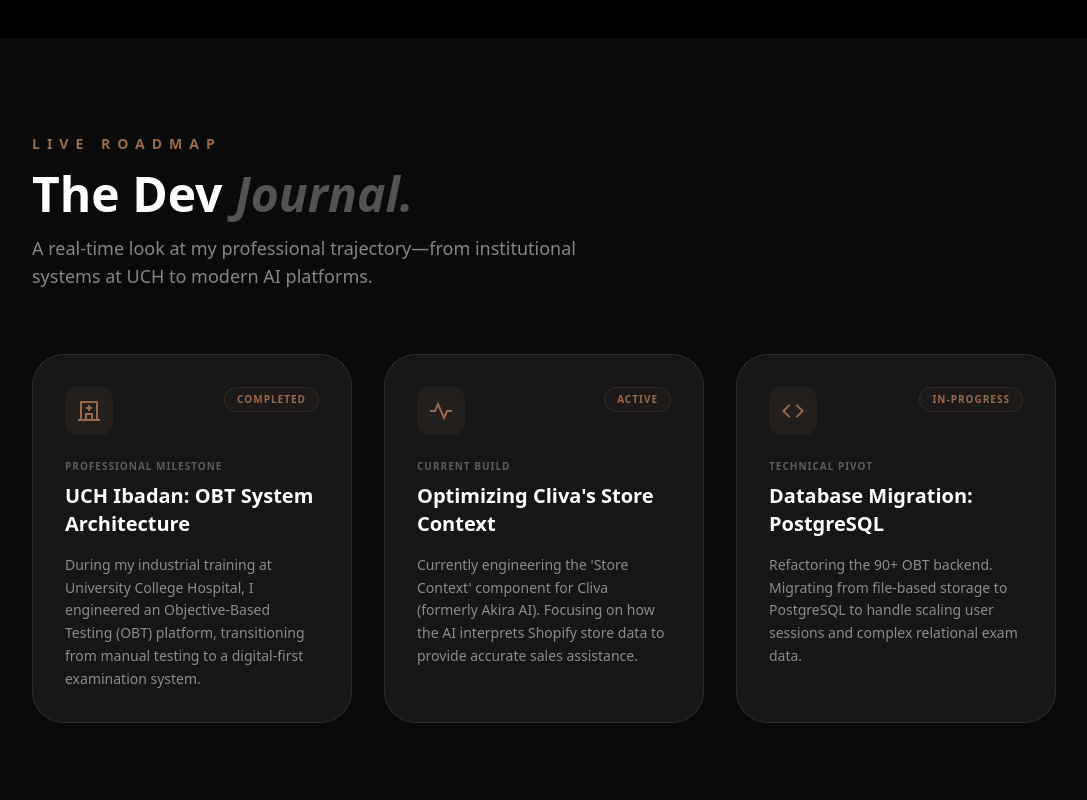
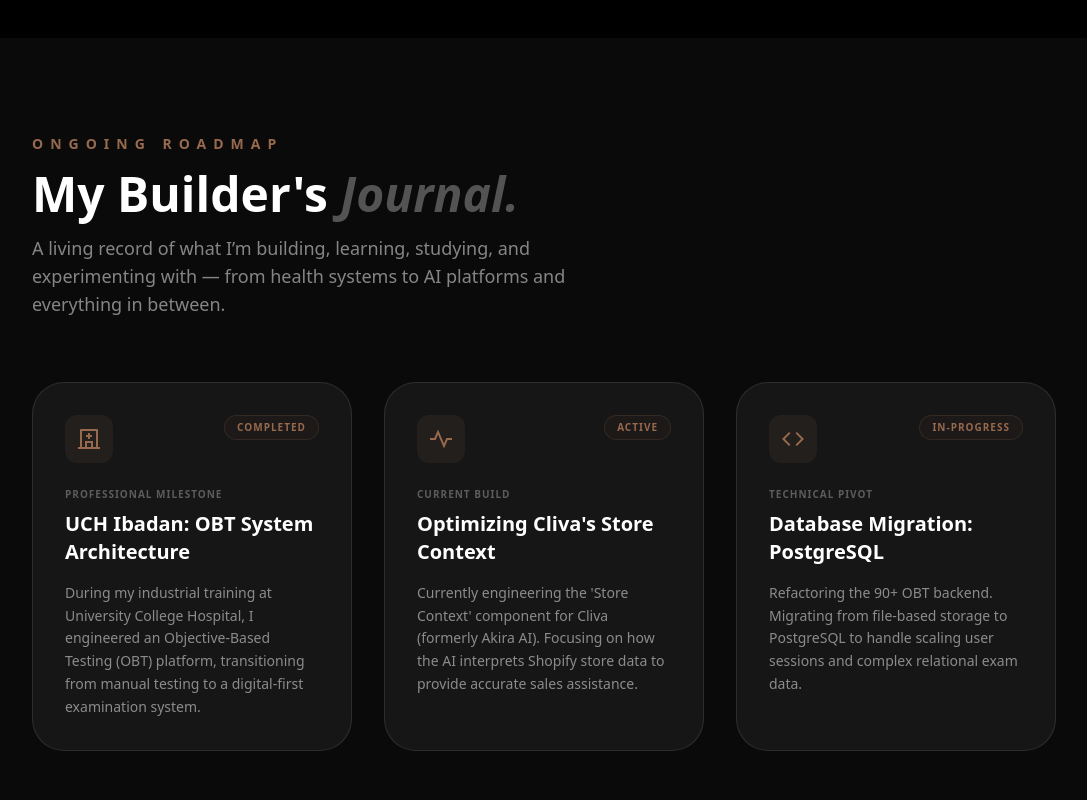
Before and after one commit to tijesunimi-5/dev-tijesunimi, a Next.js app: page / in a window 1280 px wide. Shown: the part 2960-3760 px from the top of the page, without its empty margins (96-1183 px from the left). Built offline with nearby package versions, Linux system fonts and the light colour scheme.

Commit message:
reengineered most of my code

```diff
--- a/components/Journal.tsx
+++ b/components/Journal.tsx
@@ -58,9 +58,9 @@ const DevJournal = () => {
     <section ref={sectionRef} id="journal" className="py-24 px-6 md:px-20 lg:px-32 relative">
       <div className="max-w-7xl mx-auto">
         <div className="mb-16">
-          <h2 className="text-sm uppercase tracking-[0.5em] text-[#97694d] font-bold mb-4">Live Roadmap</h2>
-          <h3 className="text-4xl md:text-5xl font-black text-white">The Dev <span className="text-white/30 italic">Journal.</span></h3>
-          <p className="text-white/50 mt-4 max-w-xl text-lg">A real-time look at my professional trajectory—from institutional systems at UCH to modern AI platforms.</p>
+          <h2 className="text-sm uppercase tracking-[0.5em] text-[#97694d] font-bold mb-4">Ongoing Roadmap</h2>
+          <h3 className="text-4xl md:text-5xl font-black text-white">My Builder's <span className="text-white/30 italic">Journal.</span></h3>
+          <p className="text-white/50 mt-4 max-w-xl text-lg">A living record of what I’m building, learning, studying, and experimenting with — from health systems to AI platforms and everything in between.</p>
         </div>
 
         <div className="grid md:grid-cols-3 gap-8">
```
